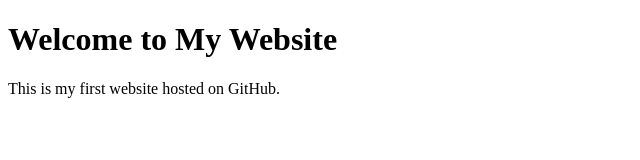
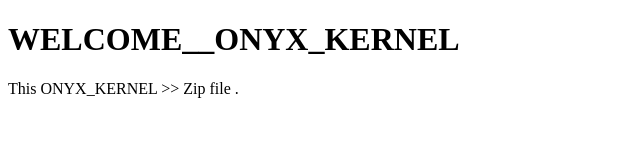
Before and after one commit to ONYXKERNEL/ONYX_KERNEL, a plain HTML site: page index.html in a window 1280 px wide. Shown: the whole page, without its empty margins (0-640 px from the left). Drawn offline with Linux system fonts and the light colour scheme.

Commit message:
Update index.html
ONYX KERNEL

```diff
--- a/index.html
+++ b/index.html
@@ -4,7 +4,7 @@
 <title>My Website</title>
 </head>
 <body>
-<h1>Welcome to My Website</h1>
-<p>This is my first website hosted on GitHub.</p>
+<h1>WELCOME__ONYX_KERNEL</h1>
+<p>This ONYX_KERNEL >> Zip file .</p>
 </body>
 </html>
```
